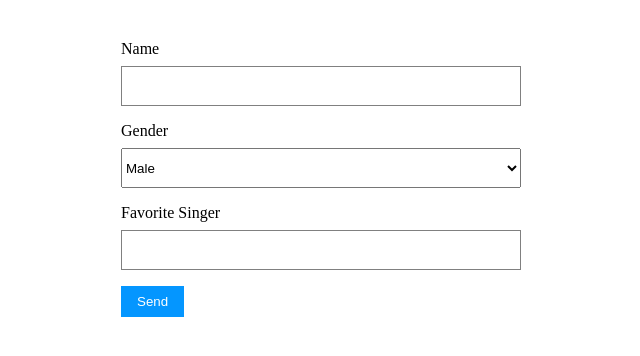
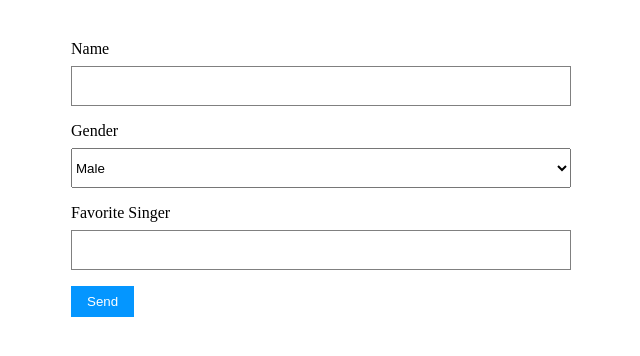
Before and after one commit to ricardoferreirades/gender-base-app, a React (Create React App) app: page / in a window 1280 px wide. Shown: the top 356 px of the page, without its empty margins (319-959 px from the left). Built offline with nearby package versions, Linux system fonts and the light colour scheme; what miragejs would draw is missing.

Commit message:
chore: add style for the App component
Signed-off-by: Ricardo Ferreira <ricardoferreirades@gmail.com>

```diff
--- a/src/App.tsx
+++ b/src/App.tsx
@@ -2,6 +2,7 @@ import { GenderForm } from "./components/GenderForm";
 import { IFormControls } from "./components/GenderForm/gender-form";
 import { Message } from "./components/Message";
 import { useHttpPost } from "./services/api/useHttpPost";
+import "./style.css";
 
 function App() {
   const { method, response, statusText, statusType } = useHttpPost("/api/data");
--- a/src/components/GenderForm/styles.ts
+++ b/src/components/GenderForm/styles.ts
@@ -2,6 +2,5 @@ import styled from "styled-components";
 
 export const Form = styled.form`
   width: 100%;
-  max-width: 400px;
   margin: 2rem auto;
 `;
--- /dev/null
+++ b/src/style.css
@@ -0,0 +1,5 @@
+.App {
+  width: 100%;
+  max-width: 500px;
+  margin: 0 auto;
+}
```
